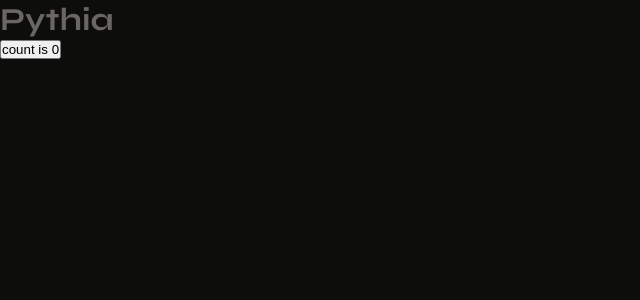
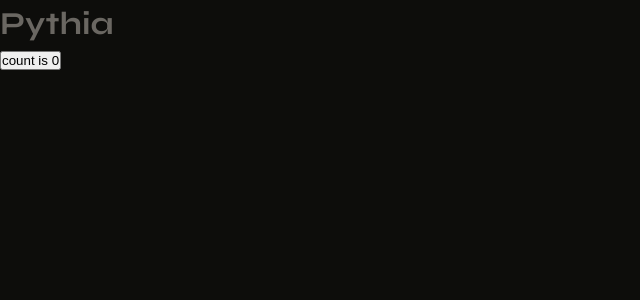
Before and after one commit to Ubajaj1/Pythia, a React (Vite) app in the folder src/ui/: page / in a window 1280 px wide. Shown: the top 300 px of the page, without its empty margins (0-640 px from the left). Built offline with nearby package versions, Linux system fonts and the light colour scheme; a web font is replaced by a local one.

Commit message:
fix: add font-size and line-height baselines to CSS tokens

```diff
--- a/src/ui/src/index.css
+++ b/src/ui/src/index.css
@@ -14,6 +14,9 @@
   --font-display: 'Playfair Display', Georgia, serif;
   --font-ui:      'Syne', system-ui, sans-serif;
   --font-mono:    'JetBrains Mono', 'Courier New', monospace;
+
+  font-size: 16px;
+  line-height: 1.5;
 }
 
 *, *::before, *::after {
```
